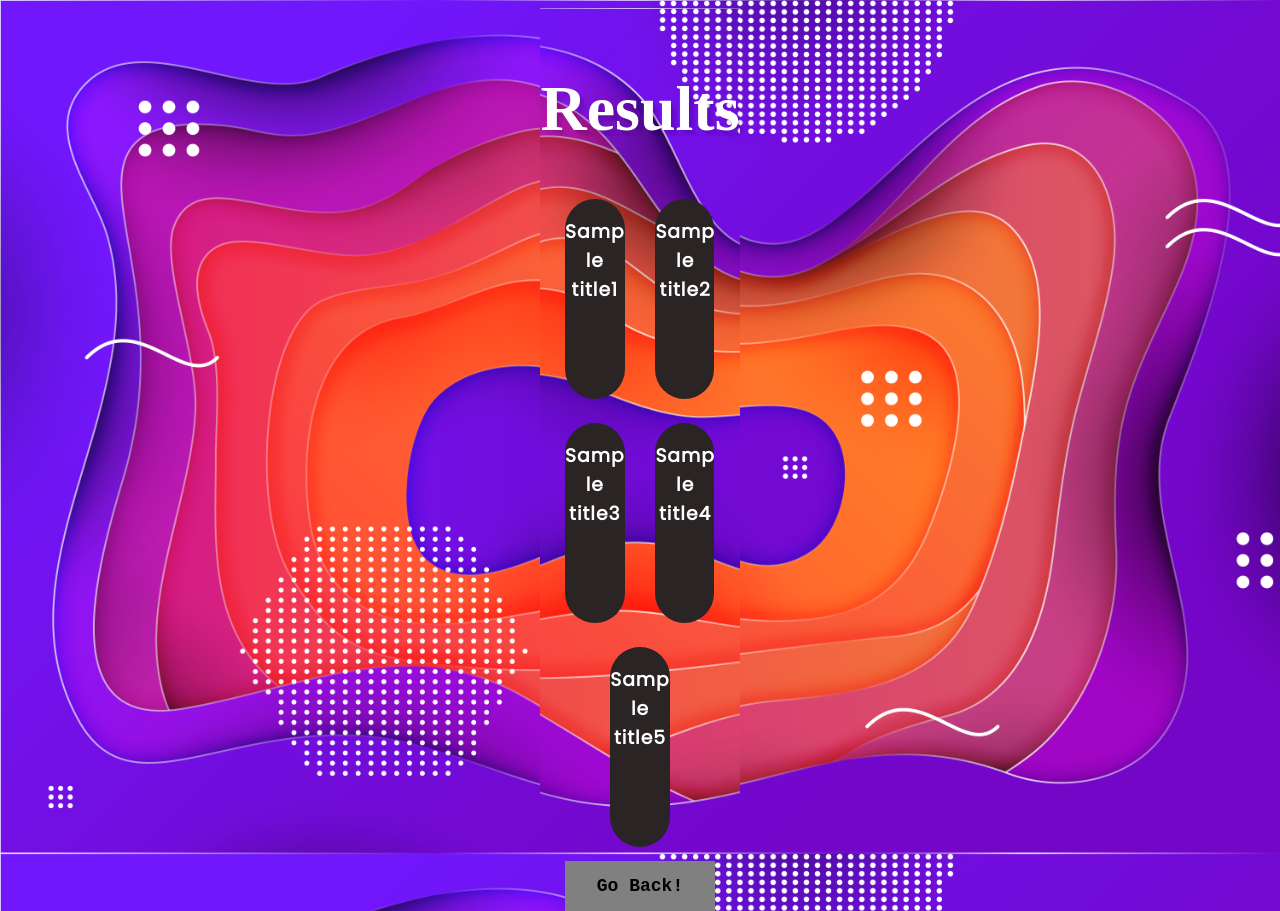
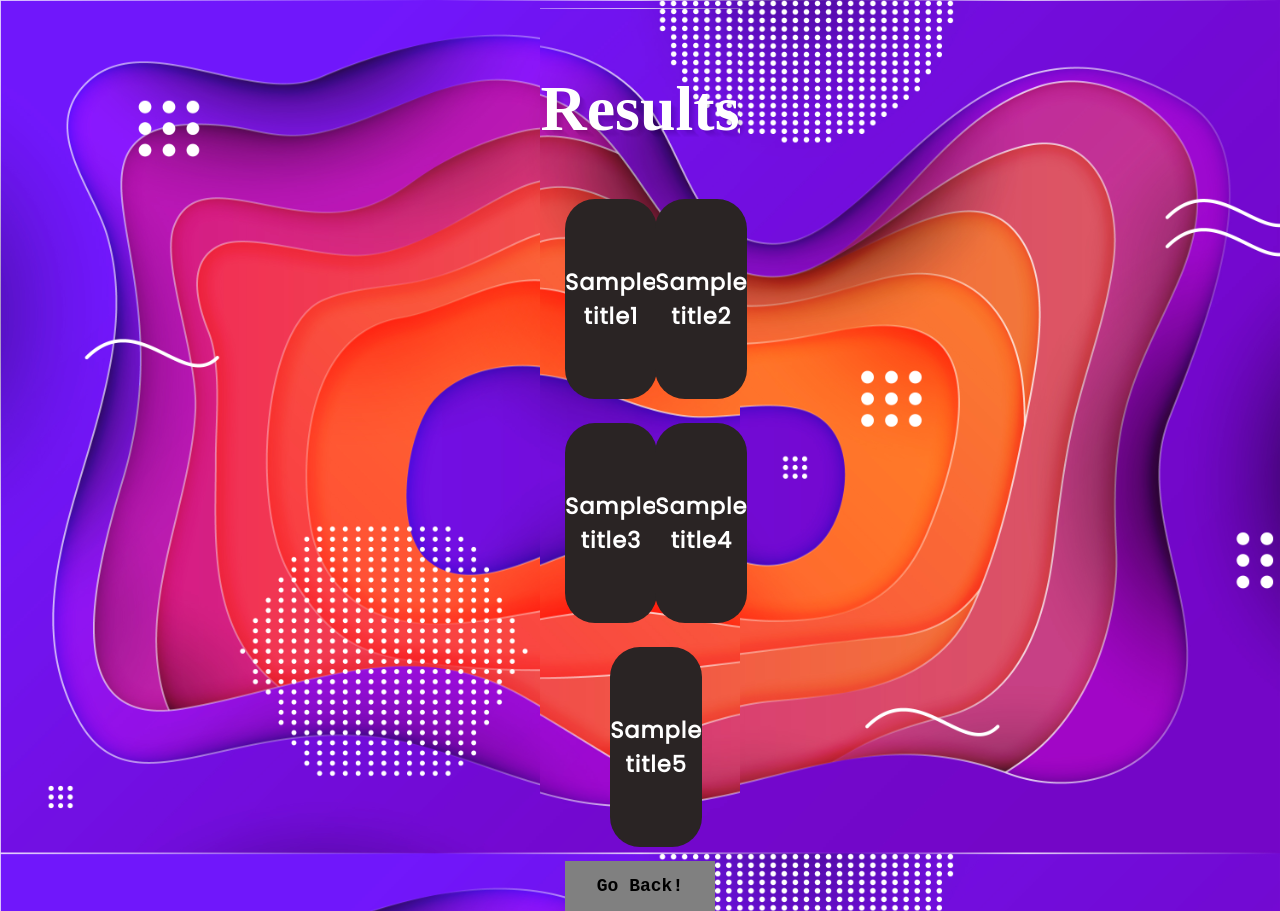
Before and after one commit to sea-salt-ed/Webie_Hacknight_OpenAI, a Flask app: template templates/result.html in a window 1280 px wide. Run offline with Flask 2, Linux system fonts and the light colour scheme; the template is opened without the code that fills it: most values are stand-ins (such as "Sample title", 1, 10 or a date in 2020); some libraries are stand-ins or nearby versions; some web fonts are replaced.

Commit message:
centered the output

```diff
--- a/static/css/result.css
+++ b/static/css/result.css
@@ -42,7 +42,14 @@
   border: none;
   background-color: rgb(42, 36, 36);
   color:white;
+  font-size:1.2em;
+  display: table;
+}
 
+.flip-card-front h3, .flip-card-back p{
+  display: table-cell;
+  vertical-align:middle;
+  text-align: center;
 }
 
 /* Style the back side */
@@ -51,6 +58,7 @@
   background-color: white;
   color: rgb(18,18,18);
   transform: rotateY(180deg);
+  display: table;
 }
 
 .row{
```
